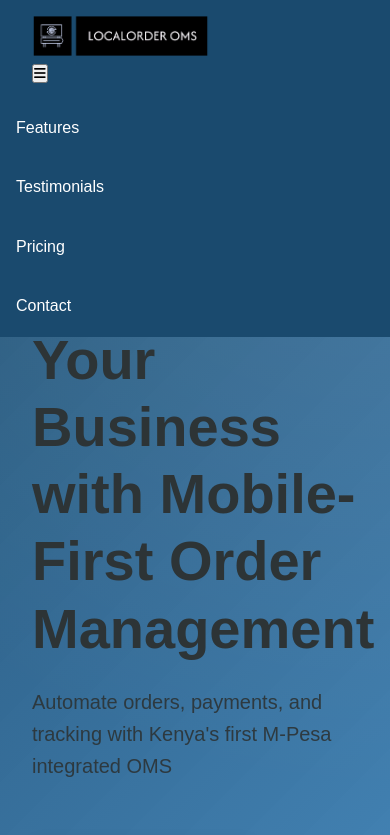
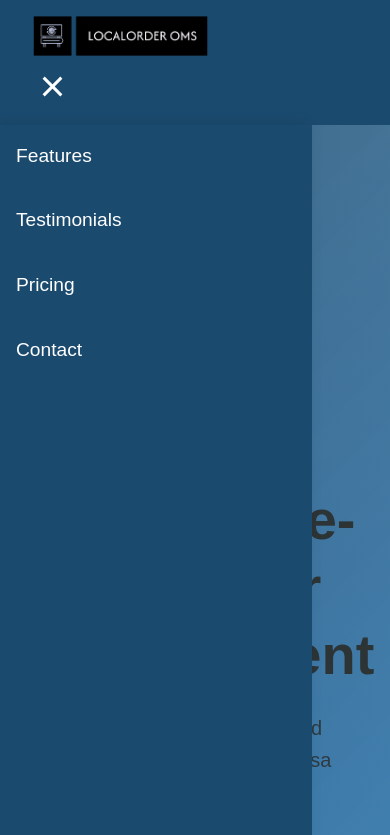
Before and after one commit to Amarsalim30/LocalOrderWebsite, a plain HTML site: page index.html in a window 390 px wide. Both pictures are taken after a click on the button "Toggle menu". Shown: the top 835 px of the page. Drawn offline with nearby package versions, Linux system fonts and the light colour scheme.

Commit message:
number fix

```diff
--- a/index.html
+++ b/index.html
@@ -20,7 +20,9 @@
                     <a href="#contact">Contact</a>
                 </div>
                 <button class="hamburger" aria-label="Toggle menu" aria-expanded="false">
-                    <i class="fas fa-bars"></i>
+                    <span class="hamburger-line"></span>
+                    <span class="hamburger-line"></span>
+                    <span class="hamburger-line"></span>
                 </button>
             </div>
         </nav>
@@ -107,7 +109,7 @@
             <div class="footer-content">
                 <div class="footer-section">
                     <h4>Contact</h4>
-                    <p><i class="fas fa-phone"></i> +254 700 000 000</p>
+                    <p><i class="fas fa-phone"></i> +254 111 954 160</p>
                     <p><i class="fab fa-whatsapp"></i> WhatsApp Chat</p>
                 </div>
                 <div class="footer-section">
--- a/script.js
+++ b/script.js
@@ -1,11 +1,34 @@
-// Mobile menu toggle with accessibility
+// Mobile menu toggle with animations
 const hamburger = document.querySelector('.hamburger');
 const navLinks = document.querySelector('.nav-links');
+const body = document.body;
 
 hamburger.addEventListener('click', () => {
     const isExpanded = hamburger.getAttribute('aria-expanded') === 'true';
     hamburger.setAttribute('aria-expanded', !isExpanded);
+    hamburger.classList.toggle('active');
     navLinks.classList.toggle('active');
+    body.style.overflow = isExpanded ? '' : 'hidden';
+});
+
+// Close mobile menu when clicking outside
+document.addEventListener('click', (e) => {
+    if (!hamburger.contains(e.target) && !navLinks.contains(e.target) && navLinks.classList.contains('active')) {
+        hamburger.classList.remove('active');
+        navLinks.classList.remove('active');
+        hamburger.setAttribute('aria-expanded', 'false');
+        body.style.overflow = '';
+    }
+});
+
+// Close mobile menu when clicking nav links
+navLinks.querySelectorAll('a').forEach(link => {
+    link.addEventListener('click', () => {
+        hamburger.classList.remove('active');
+        navLinks.classList.remove('active');
+        hamburger.setAttribute('aria-expanded', 'false');
+        body.style.overflow = '';
+    });
 });
 
 // Form validation and submission
--- a/styles.css
+++ b/styles.css
@@ -261,3 +261,73 @@ footer {
         padding: 1rem;
     }
 }
+
+/* Hamburger menu styles and animations */
+.hamburger {
+    display: none;
+    background: transparent;
+    border: none;
+    cursor: pointer;
+    padding: 0.5rem;
+    position: relative;
+    z-index: 1001;
+}
+
+.hamburger-line {
+    display: block;
+    width: 25px;
+    height: 3px;
+    background: white;
+    margin: 5px 0;
+    transition: transform 0.3s ease, opacity 0.3s ease;
+}
+
+.hamburger.active .hamburger-line:nth-child(1) {
+    transform: translateY(8px) rotate(45deg);
+}
+
+.hamburger.active .hamburger-line:nth-child(2) {
+    opacity: 0;
+}
+
+.hamburger.active .hamburger-line:nth-child(3) {
+    transform: translateY(-8px) rotate(-45deg);
+}
+
+@media (max-width: 768px) {
+    .hamburger {
+        display: block;
+    }
+
+    .nav-links {
+        position: fixed;
+        top: 0;
+        right: -100%;
+        width: 80%;
+        height: 100vh;
+        background: var(--primary);
+        padding: 6rem 2rem 2rem;
+        transition: right 0.3s ease;
+        box-shadow: -5px 0 15px rgba(0,0,0,0.1);
+    }
+
+    .nav-links.active {
+        right: 0;
+        display: flex;
+        flex-direction: column;
+        gap: 2rem;
+    }
+
+    .nav-links a {
+        font-size: 1.2rem;
+        opacity: 0;
+        transform: translateX(20px);
+        transition: opacity 0.3s ease, transform 0.3s ease;
+    }
+
+    .nav-links.active a {
+        opacity: 1;
+        transform: translateX(0);
+        transition-delay: 0.3s;
+    }
+}
```
